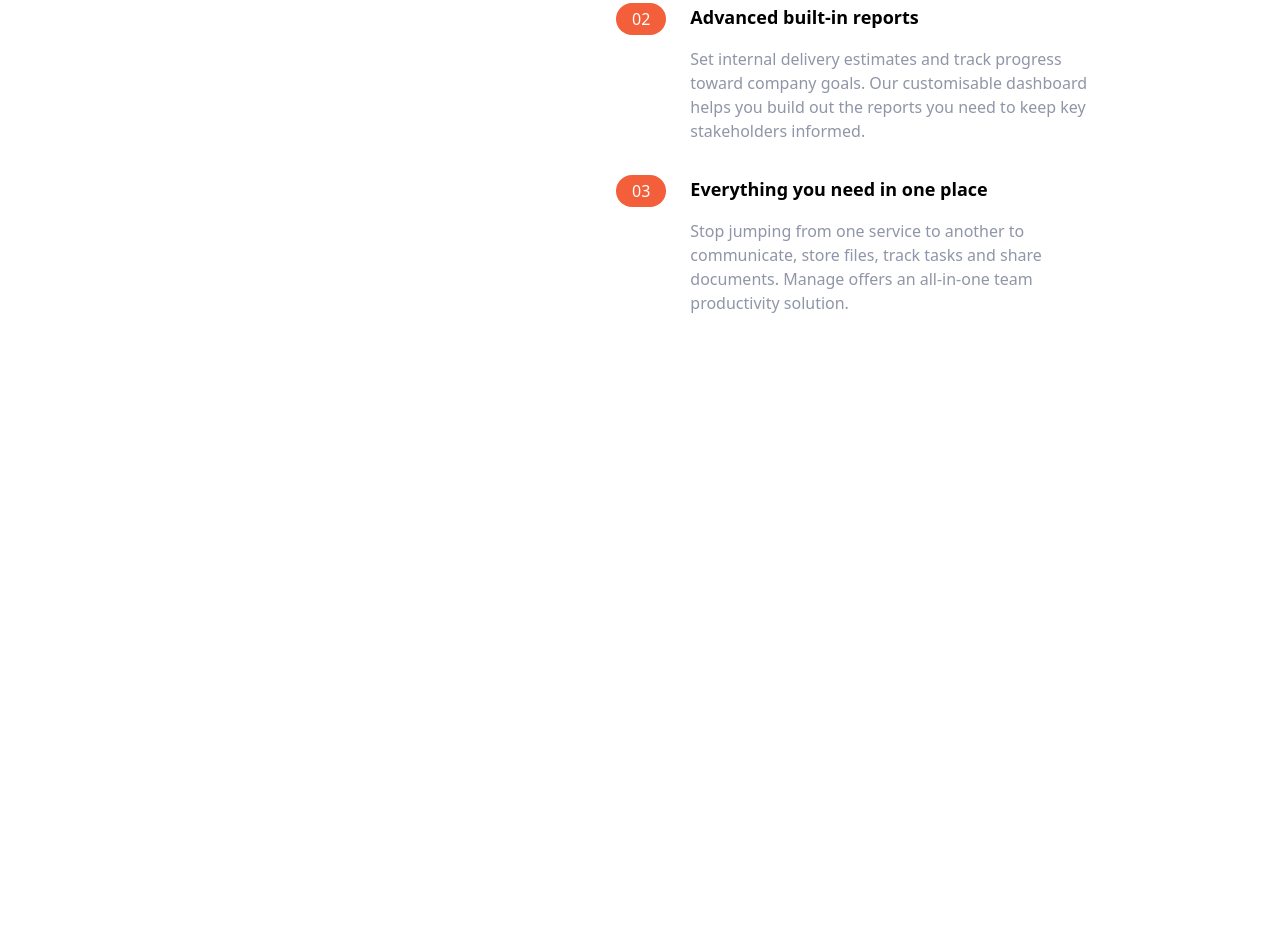
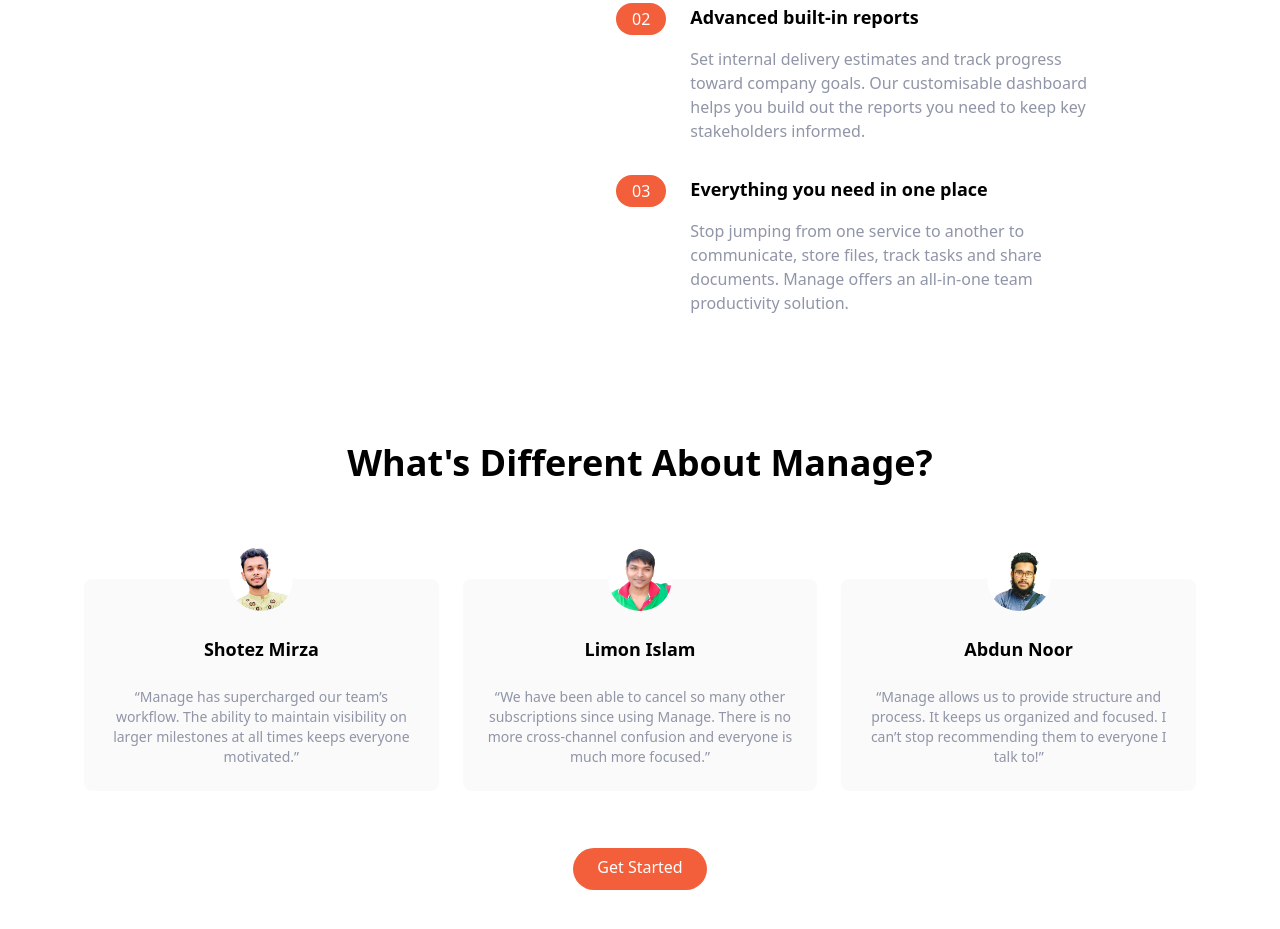
Before and after one commit to imamahasane/manageLandingPage, a website: page index.html in a window 1280 px wide. Shown: the part 825-1754 px from the top of the page. Before the commit the page ends 1140 px from the top, so only its background shows below. Drawn offline with Linux system fonts and the light colour scheme.

Commit message:
Add files via upload

```diff
--- a/index.html
+++ b/index.html
@@ -189,5 +189,90 @@
         </div>
       </div>
     </sections>
+
+    <!-- Testimonials -->
+    <section id="testimonials">
+      <!-- Container To Heading and Testm Blocks -->
+      <div class="max-w-6xl px-5 mx-auto mt-32 text-center">
+        <!-- Heading -->
+        <h2 class="text-4xl font-bold text-center">
+          What's Different About Manage?
+        </h2>
+
+        <!-- Testimonials Container -->
+        <div class="flex flex-col mt-24 md:flex-row md:space-x-6">
+          <!-- Testimonial - 1 -->
+          <div
+            class="flex flex-col items-center p-6 space-y-6 rounded-lg bg-veryLightGray md:w-1/3"
+          >
+            <img
+              src="./image/testimonial1.png"
+              class="w-16 -mt-14 rounded-full"
+              alt=""
+            />
+
+            <h5 class="text-lg font-bold">Shotez Mirza</h5>
+
+            <p class="text-sm text-darkGrayishBlue">
+              “Manage has supercharged our team’s workflow. The ability to
+              maintain visibility on larger milestones at all times keeps
+              everyone motivated.”
+            </p>
+          </div>
+
+          <!-- Testimonial - 2 -->
+          <div
+            class="hidden flex-col items-center p-6 space-y-6 rounded-lg bg-veryLightGray md:flex md:w-1/3"
+          >
+            <img
+              src="./image/testimonial2.png"
+              class="w-16 -mt-14 rounded-full"
+              alt=""
+            />
+
+            <h5 class="text-lg font-bold">Limon Islam</h5>
+
+            <p class="text-sm text-darkGrayishBlue">
+              “We have been able to cancel so many other subscriptions since
+              using Manage. There is no more cross-channel confusion and
+              everyone is much more focused.”
+            </p>
+          </div>
+
+          <!-- Testimonial - 3 -->
+          <div
+            class="hidden flex-col items-center p-6 space-y-6 rounded-lg bg-veryLightGray md:flex md:w-1/3"
+          >
+            <img
+              src="./image/testimonial3.png"
+              class="w-16 -mt-14 rounded-full"
+              alt=""
+            />
+
+            <h5 class="text-lg font-bold">Abdun Noor</h5>
+
+            <p class="text-sm text-darkGrayishBlue">
+              “Manage allows us to provide structure and process. It keeps us
+              organized and focused. I can’t stop recommending them to everyone
+              I talk to!”
+            </p>
+          </div>
+        </div>
+
+        <!-- Button -->
+        <div class="my-16">
+          <a
+            href="#"
+            class="p-3 px-6 pt-2 text-white bg-brightRed rounded-full baseline hover:bg-brightRedLight"
+            >Get Started</a
+          >
+        </div>
+      </div>
+    </section>
+
+    <!-- CTA Section -->
+    <section id="cta">
+
+    </section>
   </body>
 </html>
```
Also changed, not shown: css/main.css.
